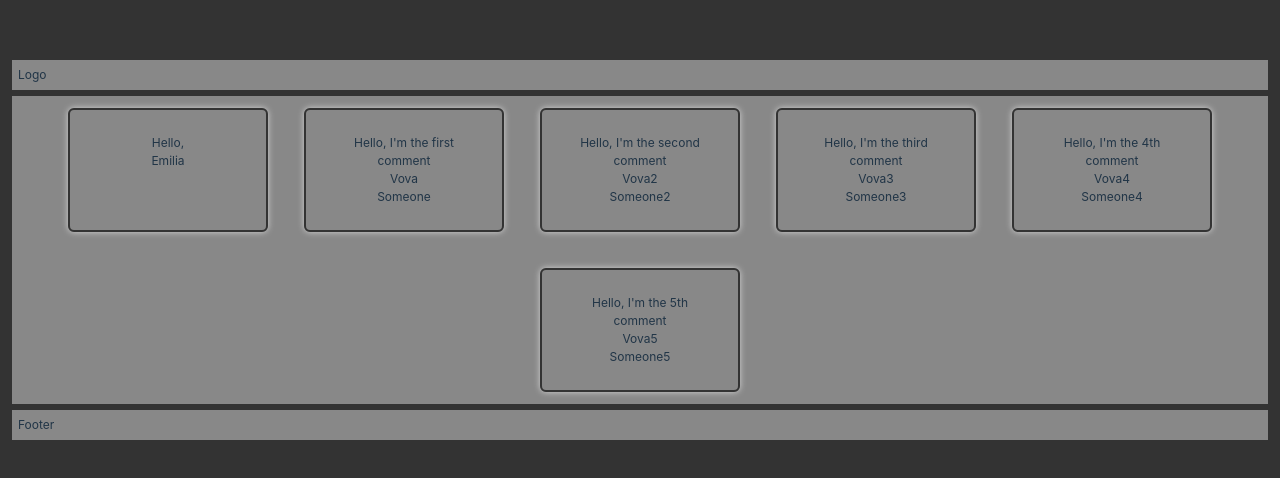
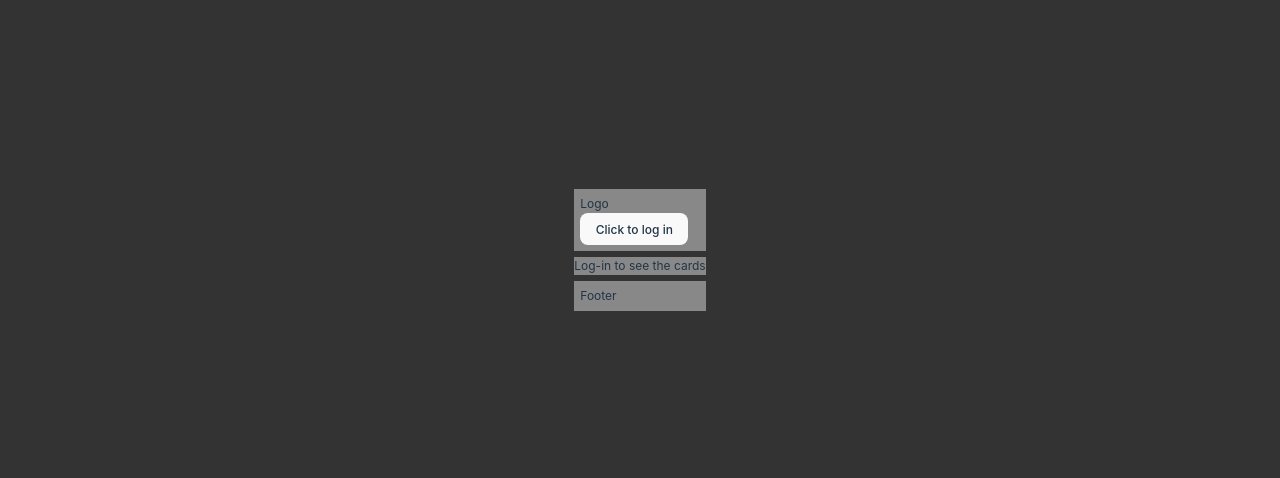
Before and after one commit to Ermegilius/pre-reactOR, a React (Vite) app: page / in a window 1280 px wide. Shown: the part 150-628 px from the top of the page. Built offline with nearby package versions, Linux system fonts and the light colour scheme.

Commit message:
end of the day 04.11.2024. Add conditional statements the app with useState

```diff
--- a/src/App.jsx
+++ b/src/App.jsx
@@ -1,29 +1,43 @@
-import { useState } from 'react'
 import './App.css'
 import Card from './Card.jsx'
+import personsData from './data/persons.js' //you can rename it anyway here
+import { useState } from 'react'
 
 
 function App() {
-  const [person, setPerson] = useState({
-    firstName:"Emilia",
-    title:"Developer",
-    age:52
-  });
+
+  const [isLoggedIn, setLogIn] = useState(false);
+
+  //toggler for logged or not
+  const handleLogin = () => {
+    setLogIn(!isLoggedIn);
+  }
 
   return (
-  <>
-    <header>Logo</header>
-    <main>
-      <Card firstName={person.firstName} age = {person.age} />
-      <Card firstName="Vova" lastName = "Someone" message="I'm the first comment"/>
-      <Card firstName="Vova2" lastName = "Someone2" message="I'm the second comment"/>
-      <Card firstName="Vova3" lastName = "Someone3" message="I'm the third comment"/>
-      <Card firstName="Vova4" lastName = "Someone4" message="I'm the 4th comment"/>
-      <Card firstName="Vova5" lastName = "Someone5" message="I'm the 5th comment"/>
-
-    </main>
-    <footer>Footer</footer>
-  </>)
+    <>
+      <header>
+        <p>Logo</p>
+        <button onClick={handleLogin}>
+          {isLoggedIn ? 'Click to log out' : 'Click to log in'}
+        </button>
+        </header>
+        <main>
+          {isLoggedIn ? (
+            personsData.map((person)=>(
+              <Card
+                key={person.id}
+                firstName={person.firstName}
+                lastName = {person.lastName}
+                message={person.message}
+              />))
+            ):(
+              <p>Log-in to see the cards</p>
+            )
+          }
+        </main>
+        <footer>Footer</footer>
+    </>
+  )
 }
 
 export default App
--- a/src/Card.jsx
+++ b/src/Card.jsx
@@ -1,9 +1,9 @@
 function Card(props) {
     return (
       <div className="card">
-        <p >Hello, {props.message}</p>
-        <p>{props.firstName}</p>
-        <p>{props.lastName}</p>
+        <p>message: {props.message}</p>
+        <p>first name: {props.firstName}</p>
+        <p>last name: {props.lastName}</p>
       </div>
     )
   }
--- /dev/null
+++ b/src/data/persons.js
@@ -0,0 +1,34 @@
+const persons = [
+    {
+        id: 1,
+        firstName: "Emilia",
+        lastName: "Someone",
+        message: "I'm the message"
+    },
+    {
+        id: 2,
+        firstName: "Vova",
+        lastName: "Someone",
+        message: "The 2nd message"
+    },
+    {
+        id: 3,
+        firstName: "Vova2",
+        lastName: "Someone1",
+        message: "The 3rd message"
+    },
+    {
+        id: 4,
+        firstName: "Vova3",
+        lastName: "Someone2",
+        message: "The 4th message"
+    },
+    {
+        id: 5,
+        firstName: "Vova4",
+        lastName: "Someone3",
+        message: "The 5th message"
+    },
+]
+
+export default persons
```
